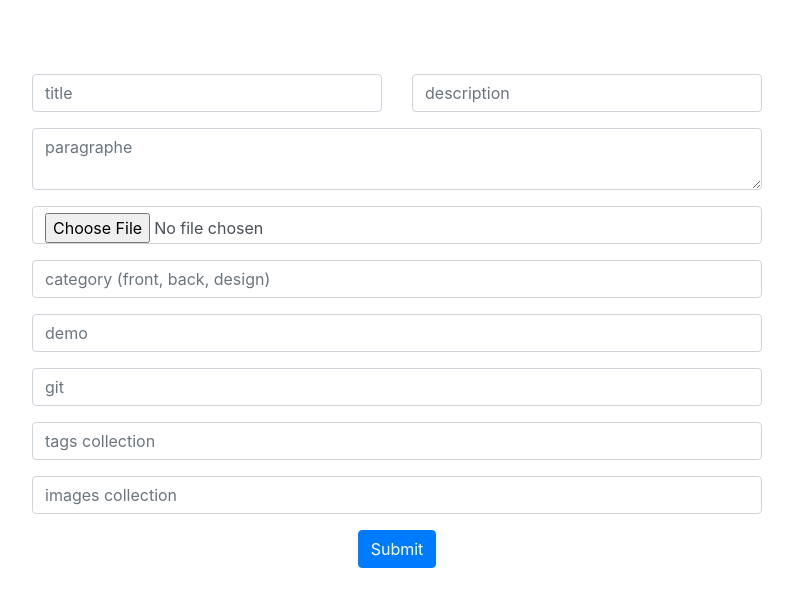
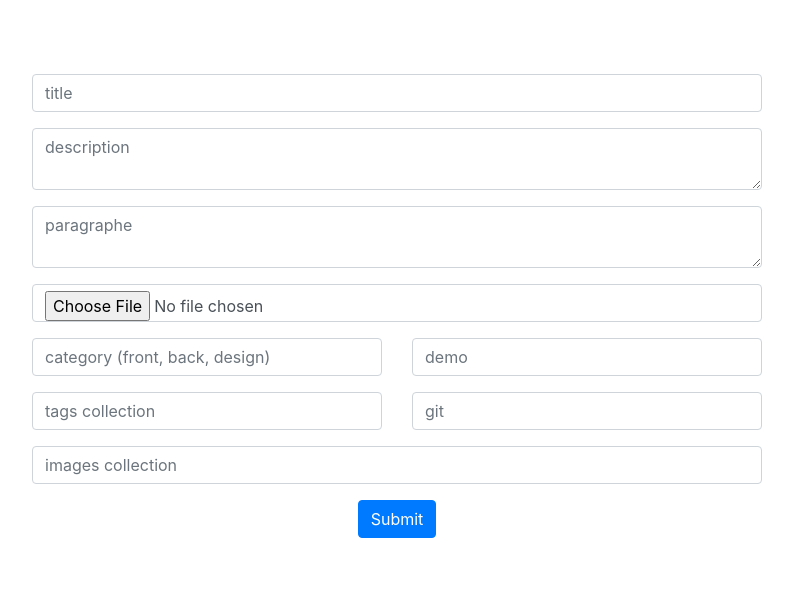
Before and after one commit to Yirzaraji/portfolio-react, a React (Create React App) app: page /administration/post/create in a window 1280 px wide. Shown: the top 606 px of the page, without its empty margins (243-1036 px from the left). Built offline with nearby package versions, Linux system fonts and the light colour scheme.

Commit message:
adding create post from logic

```diff
--- a/src/components/Pages/Post/Form/Create.js
+++ b/src/components/Pages/Post/Form/Create.js
@@ -1,11 +1,36 @@
-import React from "react";
+import { React, useState } from "react";
 import "../Post.css";
 
-const Create = () => (
+const Create = () => {
+  const [values, setValues] = useState({
+    title: "",
+    description: "",
+    paragraphe: "",
+    image: "",
+    category: "",
+    demo: "",
+    tags: "",
+    git: "",
+    images: "",
+  });
+
+  const handleChange = (event) => {
+    setValues({
+      ...values,
+      [event.target.name]: event.target.value,
+    });
+  };
+
+  const handleSubmit = (event) => {
+    event.preventDefault();
+    console.log(values);
+  };
+
+  return (
     <div className="container">
       <div className="row d-flex justify-content-center">
         <div className="col-md-8 light text-center mt-3 mb-5">
-        <form action="" method="POST">
+          <form onSubmit={handleSubmit} action="" method="POST">
             <h3 className="titleFormColor mb-4">
               <b>CREATE POST</b>
             </h3>
@@ -16,13 +41,21 @@ const Create = () => (
                     type="text"
                     className="form-control"
                     placeholder="title"
+                    name="title"
+                    onChange={handleChange}
                   />
                 </div>
+              </div>
+            </div>
+            <div className="form-goup">
+              <div className="row mb-3">
                 <div className="col">
-                <input
-                  type="email"
+                  <textarea
+                    type="text"
                     className="form-control"
                     placeholder="description"
+                    name="description"
+                    onChange={handleChange}
                   />
                 </div>
               </div>
@@ -33,6 +66,8 @@ const Create = () => (
                   <textarea
                     className="form-control"
                     placeholder="paragraphe"
+                    name="paragraphe"
+                    onChange={handleChange}
                   ></textarea>
                 </div>
               </div>
@@ -44,6 +79,8 @@ const Create = () => (
                     type="file"
                     className="form-control"
                     placeholder="image"
+                    name="image"
+                    onChange={handleChange}
                   />
                 </div>
               </div>
@@ -55,6 +92,17 @@ const Create = () => (
                     type="text"
                     className="form-control"
                     placeholder="category (front, back, design)"
+                    name="category"
+                    onChange={handleChange}
+                  />
+                </div>
+                <div className="col">
+                  <input
+                    type="text"
+                    className="form-control"
+                    placeholder="demo"
+                    name="demo"
+                    onChange={handleChange}
                   />
                 </div>
               </div>
@@ -65,25 +113,18 @@ const Create = () => (
                   <input
                     type="text"
                     className="form-control"
-                  placeholder="demo"
+                    placeholder="tags collection"
+                    name="tags"
+                    onChange={handleChange}
                   />
                 </div>
-            </div>
-          </div>
-          <div className="form-group">
-            <div className="row mb-1">
-              <div className="col">
-                <input type="text" className="form-control" placeholder="git" />
-              </div>
-            </div>
-          </div>
-          <div className="form-group">
-            <div className="row mb-1">
                 <div className="col">
                   <input
                     type="text"
                     className="form-control"
-                  placeholder="tags collection"
+                    placeholder="git"
+                    name="git"
+                    onChange={handleChange}
                   />
                 </div>
               </div>
@@ -95,6 +136,8 @@ const Create = () => (
                     type="text"
                     className="form-control"
                     placeholder="images collection"
+                    name="images"
+                    onChange={handleChange}
                   />
                 </div>
               </div>
@@ -113,5 +156,6 @@ const Create = () => (
       </div>
     </div>
   );
+};
 
 export default Create;
```
Lines whose indentation alone changed are shown as unchanged.
